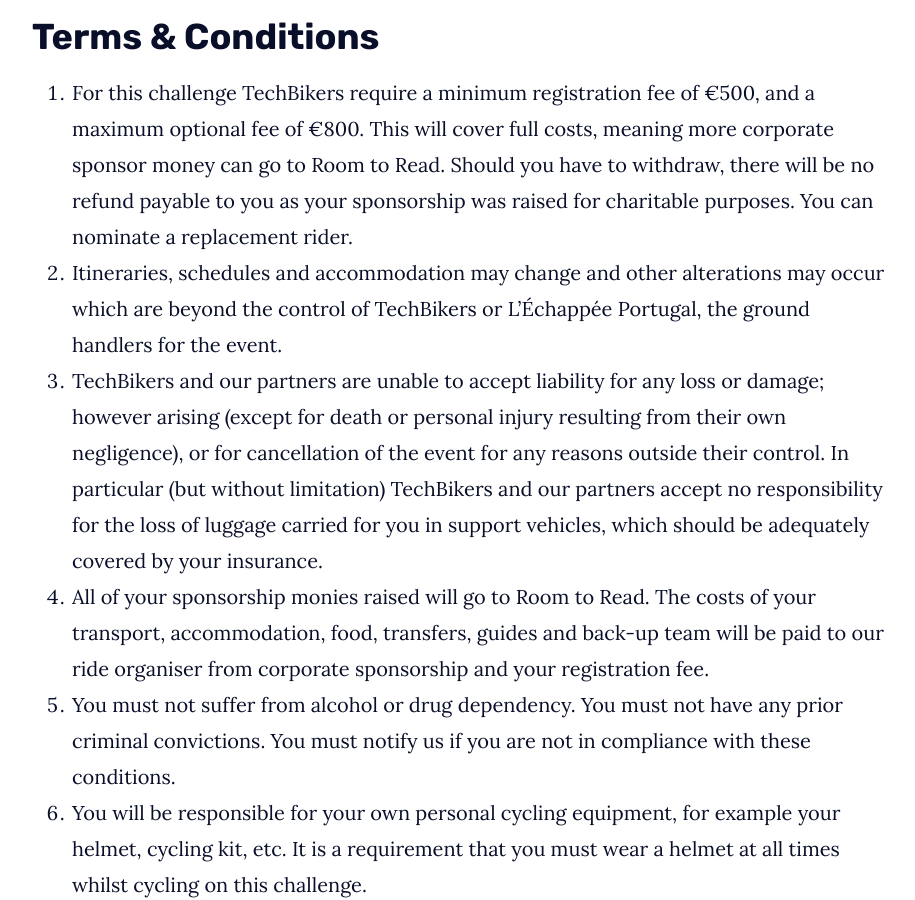
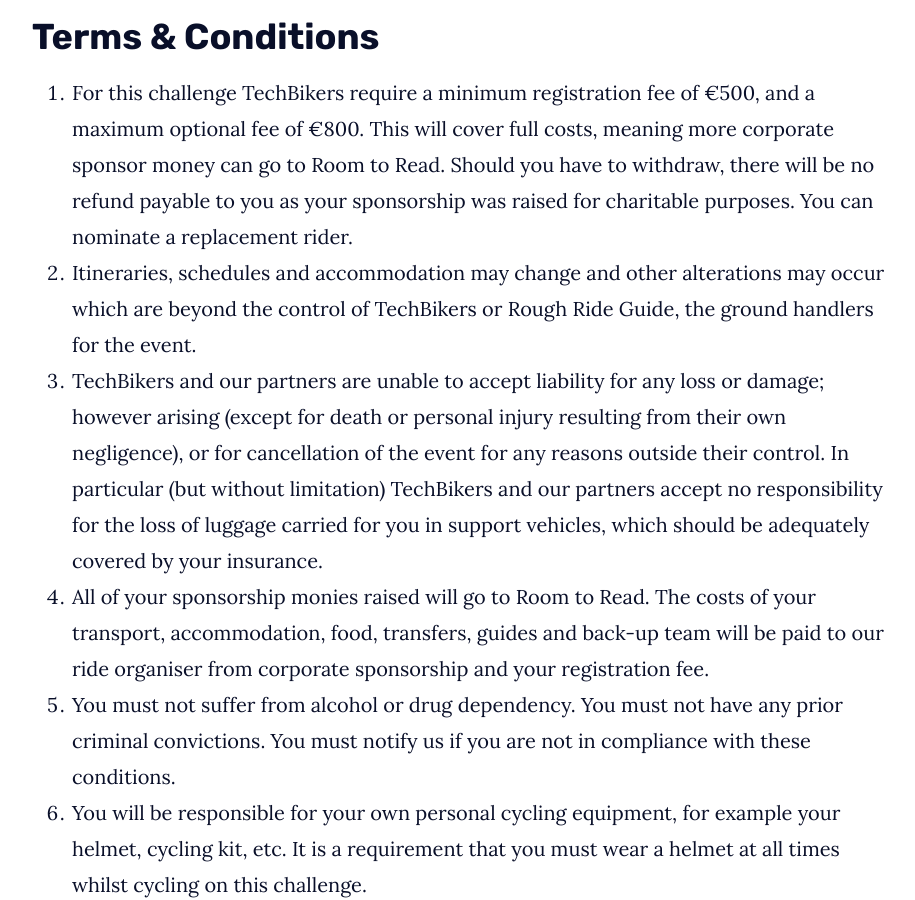
Before and after one commit to matthewcobb/techbikers, a Jekyll site: the page built from _rides/cognac-to-bordeaux.md, in a window 1280 px wide and 900 px high, scrolled down 4058 px. Shown: the whole window, without its empty margins (180-1095 px from the left). Built offline with Jekyll 4.4.1, drawn with Linux system fonts in a browser that asks for light colours.

Commit message:
Update from Forestry.io Emmanuel Nataf updated _rides/cognac-to-bordeaux.md

```diff
--- a/_rides/cognac-to-bordeaux.md
+++ b/_rides/cognac-to-bordeaux.md
@@ -105,7 +105,7 @@
 ## Terms & Conditions
 
 1. For this challenge TechBikers require a minimum registration fee of €500, and a maximum optional fee of €800. This will cover full costs, meaning more corporate sponsor money can go to Room to Read. Should you have to withdraw, there will be no refund payable to you as your sponsorship was raised for charitable purposes. You can nominate a replacement rider.
-2. Itineraries, schedules and accommodation may change and other alterations may occur which are beyond the control of TechBikers or L'Échappée Portugal, the ground handlers for the event.
+2. Itineraries, schedules and accommodation may change and other alterations may occur which are beyond the control of TechBikers or Rough Ride Guide, the ground handlers for the event.
 3. TechBikers and our partners are unable to accept liability for any loss or damage; however arising (except for death or personal injury resulting from their own negligence), or for cancellation of the event for any reasons outside their control. In particular (but without limitation) TechBikers and our partners accept no responsibility for the loss of luggage carried for you in support vehicles, which should be adequately covered by your insurance.
 4. All of your sponsorship monies raised will go to Room to Read. The costs of your transport, accommodation, food, transfers, guides and back-up team will be paid to our ride organiser from corporate sponsorship and your registration fee.
 5. You must not suffer from alcohol or drug dependency. You must not have any prior criminal convictions. You must notify us if you are not in compliance with these conditions.
```
